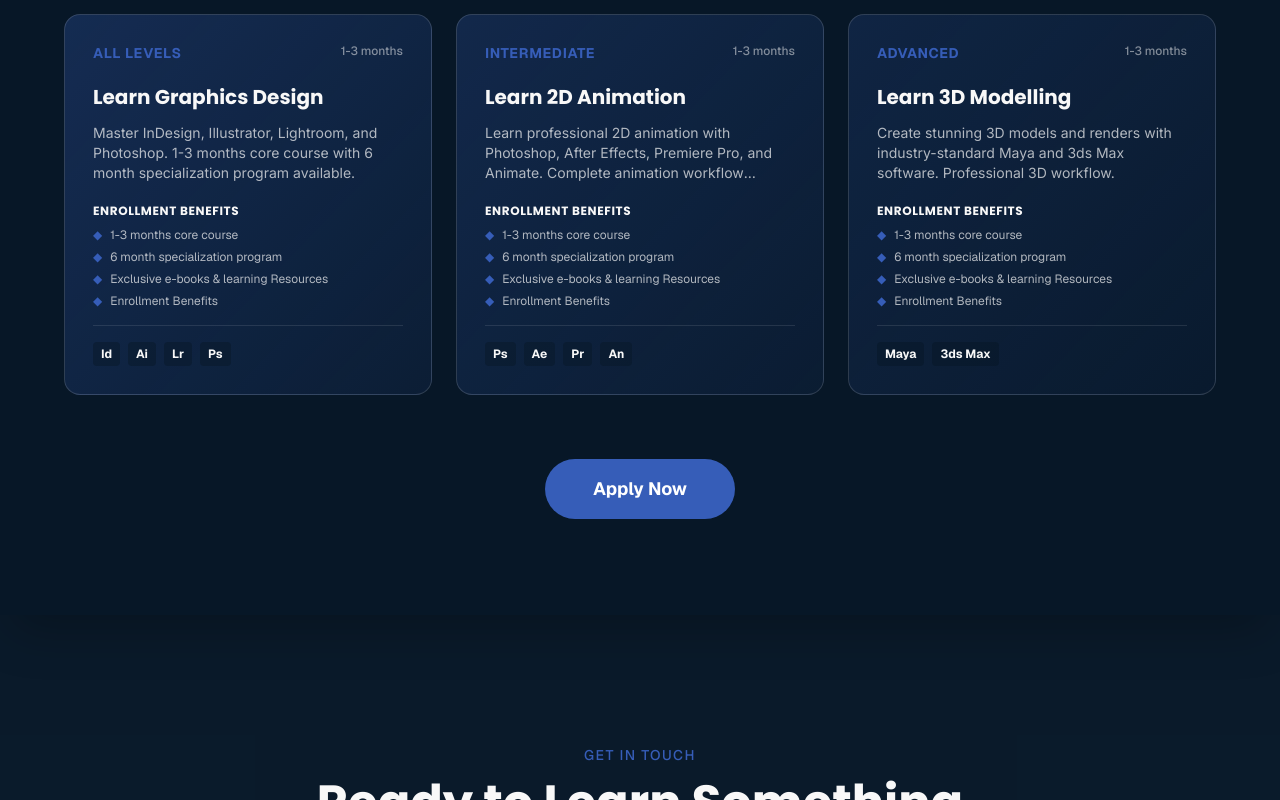
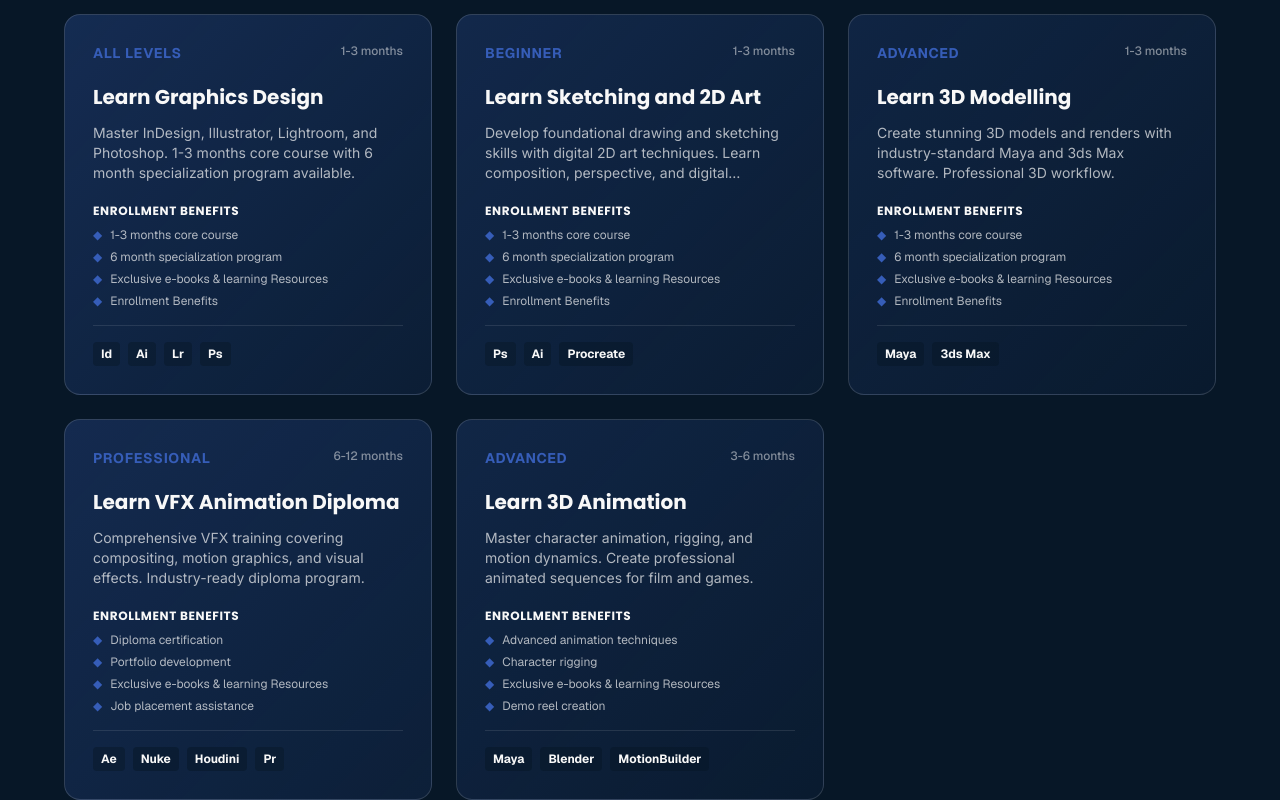
Before and after one commit to Bernie-Dramos/Funnkar-School-of-Design, a Next.js app: page / in a window 1280 px wide. Shown: the part 2060-2860 px from the top of the page. Built offline with nearby package versions, Linux system fonts and the light colour scheme; a web font is replaced by a local one.

Commit message:
Update courses.tsx

```diff
--- a/components/courses.tsx
+++ b/components/courses.tsx
@@ -20,12 +20,12 @@ const courses = [
   },
   {
     id: 2,
-    title: "2D Animation",
-    description: "Learn professional 2D animation with Photoshop, After Effects, Premiere Pro, and Animate. Complete animation workflow training.",
-    level: "Intermediate",
+    title: "Sketching and 2D Art",
+    description: "Develop foundational drawing and sketching skills with digital 2D art techniques. Learn composition, perspective, and digital illustration.",
+    level: "Beginner",
     duration: "1-3 months",
     benefits: ["1-3 months core course", "6 month specialization program", "Exclusive e-books & learning Resources", "Enrollment Benefits"],
-    tools: ["Ps", "Ae", "Pr", "An"],
+    tools: ["Ps", "Ai", "Procreate"],
     accentColor: "from-primary/25 to-primary/8",
   },
   {
@@ -37,6 +37,26 @@ const courses = [
     benefits: ["1-3 months core course", "6 month specialization program", "Exclusive e-books & learning Resources", "Enrollment Benefits"],
     tools: ["Maya", "3ds Max"],
     accentColor: "from-primary/20 to-primary/5",
+  },
+  {
+    id: 4,
+    title: "VFX Animation Diploma",
+    description: "Comprehensive VFX training covering compositing, motion graphics, and visual effects. Industry-ready diploma program.",
+    level: "Professional",
+    duration: "6-12 months",
+    benefits: ["Diploma certification", "Portfolio development", "Exclusive e-books & learning Resources", "Job placement assistance"],
+    tools: ["Ae", "Nuke", "Houdini", "Pr"],
+    accentColor: "from-primary/28 to-primary/12",
+  },
+  {
+    id: 5,
+    title: "3D Animation",
+    description: "Master character animation, rigging, and motion dynamics. Create professional animated sequences for film and games.",
+    level: "Advanced",
+    duration: "3-6 months",
+    benefits: ["Advanced animation techniques", "Character rigging", "Exclusive e-books & learning Resources", "Demo reel creation"],
+    tools: ["Maya", "Blender", "MotionBuilder"],
+    accentColor: "from-primary/22 to-primary/6",
   },
 ]
 
```
